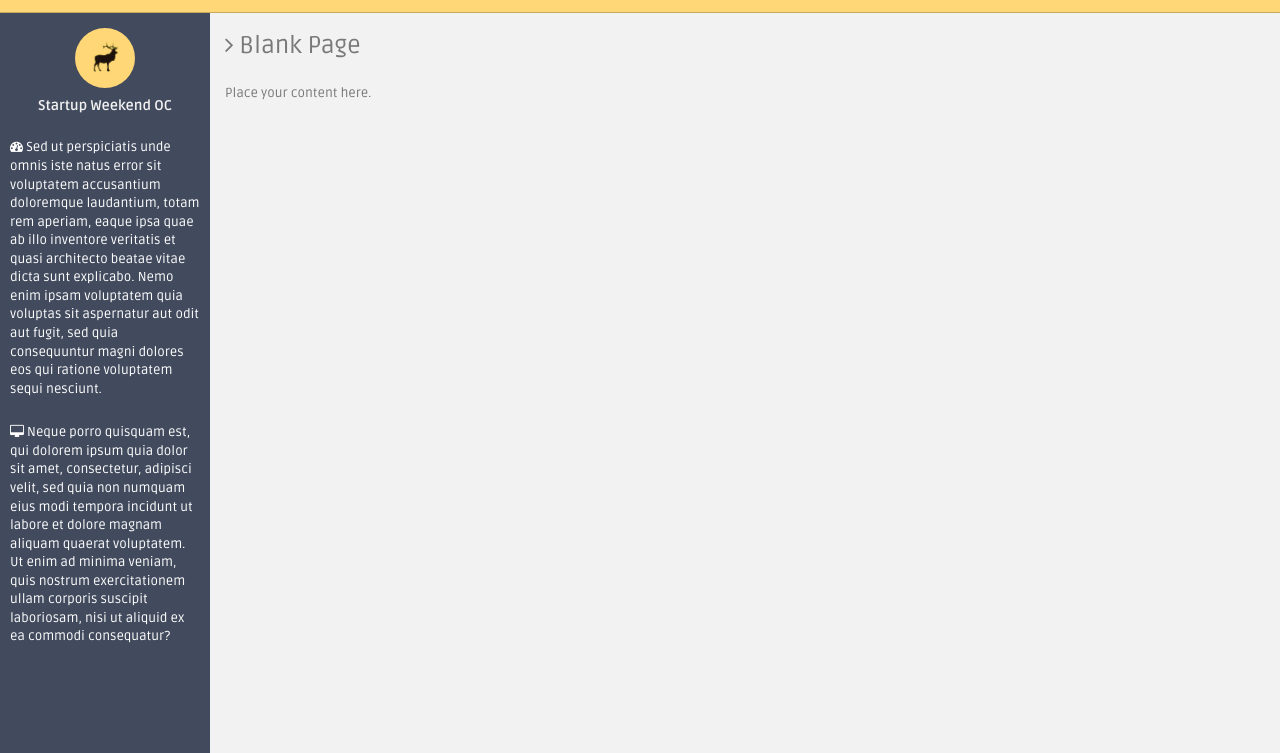
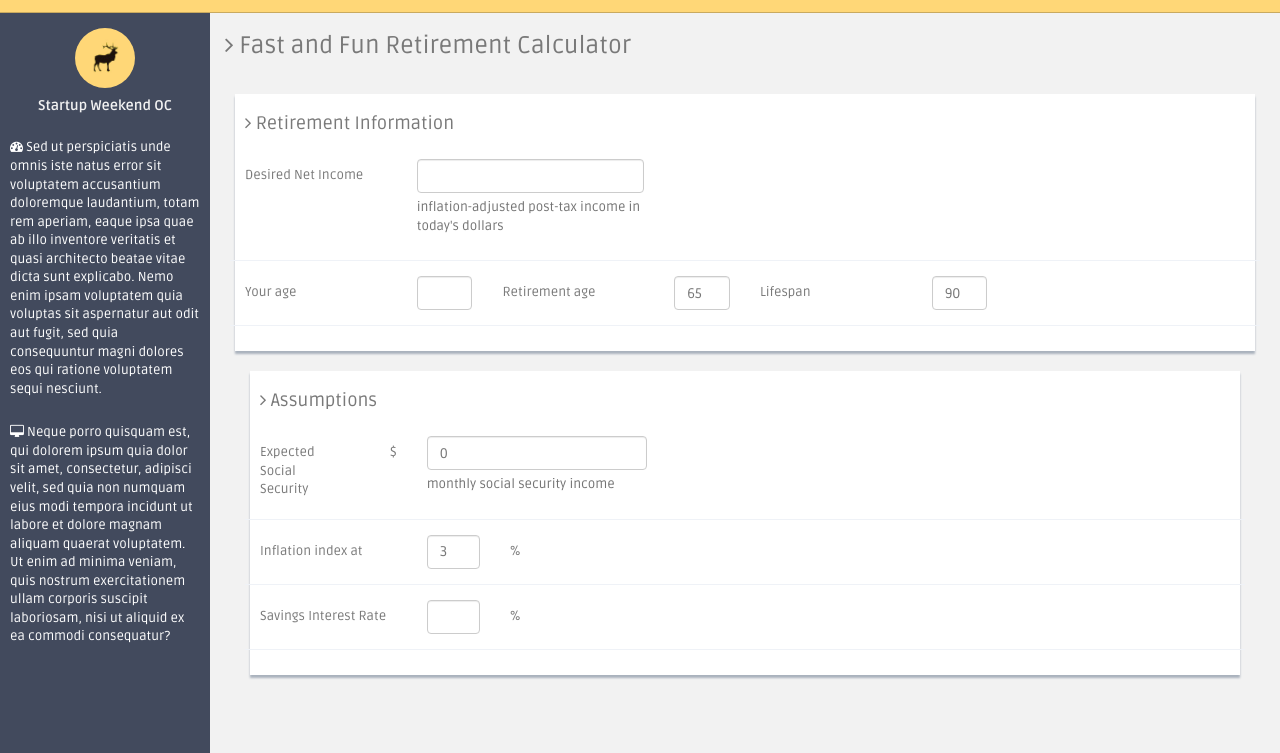
Before and after one commit to btilly/startupweekend-2015, a plain HTML site: page index.html in a window 1280 px wide. Shown: the part 47-800 px from the top of the page. Drawn offline with Linux system fonts and the light colour scheme; a script that the page names is missing.

Commit message:
initial form setup

```diff
--- a/index.html
+++ b/index.html
@@ -222,10 +222,77 @@ Neque porro quisquam est, qui dolorem ipsum quia dolor sit amet, consectetur, ad
       <!--main content start-->
       <section id="main-content">
           <section class="wrapper site-min-height">
-          	<h3><i class="fa fa-angle-right"></i> Blank Page</h3>
+          	<h3><i class="fa fa-angle-right"></i> Fast and Fun Retirement Calculator</h3>
           	<div class="row mt">
           		<div class="col-lg-12">
-          		<p>Place your content here.</p>
+
+
+                      <form class="form-horizontal style-form" method="get">
+                  <div class="form-panel">
+                  	  <h4 class="mb"><i class="fa fa-angle-right"></i> Retirement Information </h4>
+                          <div class="form-group">
+                              <label class="col-sm-2 col-sm-2 control-label">Desired Net Income</label>
+                              <div class="col-sm-3">
+                                  <input type="text" class="form-control" name="desired">
+                                  <span class="help-block">inflation-adjusted post-tax income in today's dollars</span>
+                              </div>
+                          </div>
+			<div class="form-group">
+                              <label class="col-sm-2 col-sm-2 control-label">Your age</label>
+                              <div class="col-sm-1">
+                                  <input type="text" class="form-control" name="fromage">
+                              </div>
+                              <label class="col-sm-2 col-sm-2 control-label">Retirement age</label>
+                              <div class="col-sm-1">
+                                  <input type="text" class="form-control" name="fromage" placeholder="65">
+                              </div>
+                              <label class="col-sm-2 col-sm-2 control-label">Lifespan</label>
+                              <div class="col-sm-1">
+                                  <input type="text" class="form-control" name="toage" placeholder="90">
+                              </div>
+                	</div>
+		</div>
+		<div class="col-lg-12">
+		<div class="form-panel">
+                  	  <h4 class="mb"><i class="fa fa-angle-right"></i> Assumptions </h4>
+			<div class="form-group">
+                              <label class="col-sm-1 control-label">Expected Social Security</label>
+                              <label style="text-align: right" class="col-sm-1 col-sm-1 control-label">$</label>
+                              <div class="col-sm-3">
+                                  <input type="text" class="form-control input-dollar" name="socialsecurity" placeholder="0">
+                                  <span class="help-block">monthly social security income</span>
+                              </div>
+                	</div>
+                          <div class="form-group">
+				<label class="col-sm-2 col-sm-2 control-label">Inflation index at</label>
+                              <div class="col-sm-1">
+                                  <input type="text" class="form-control" name="indexat" placeholder="3">
+                              </div>
+                              <label class="col-sm-1 col-sm-1 control-label">%</label>
+
+			</div>
+			<div class="form-group">
+                              <label class="col-sm-2 col-sm-2 control-label">Savings Interest Rate</label>
+                              <div class="col-sm-1">
+                                  <input type="text" class="form-control" name="fromage">
+                              </div>
+                              <label class="col-sm-1 col-sm-1 control-label">%</label>
+                	</div>
+		</div>
+	</div>
+<!--
+	<div class="form-panel">
+		<div class="form-group">
+			<button class="btn btn-primary btn-lg" type="button">Large button</button>
+		</div>
+	</div>
+-->
+</div>
+		</form>
+
+
+
+
           		</div>
           	</div>
 
```
